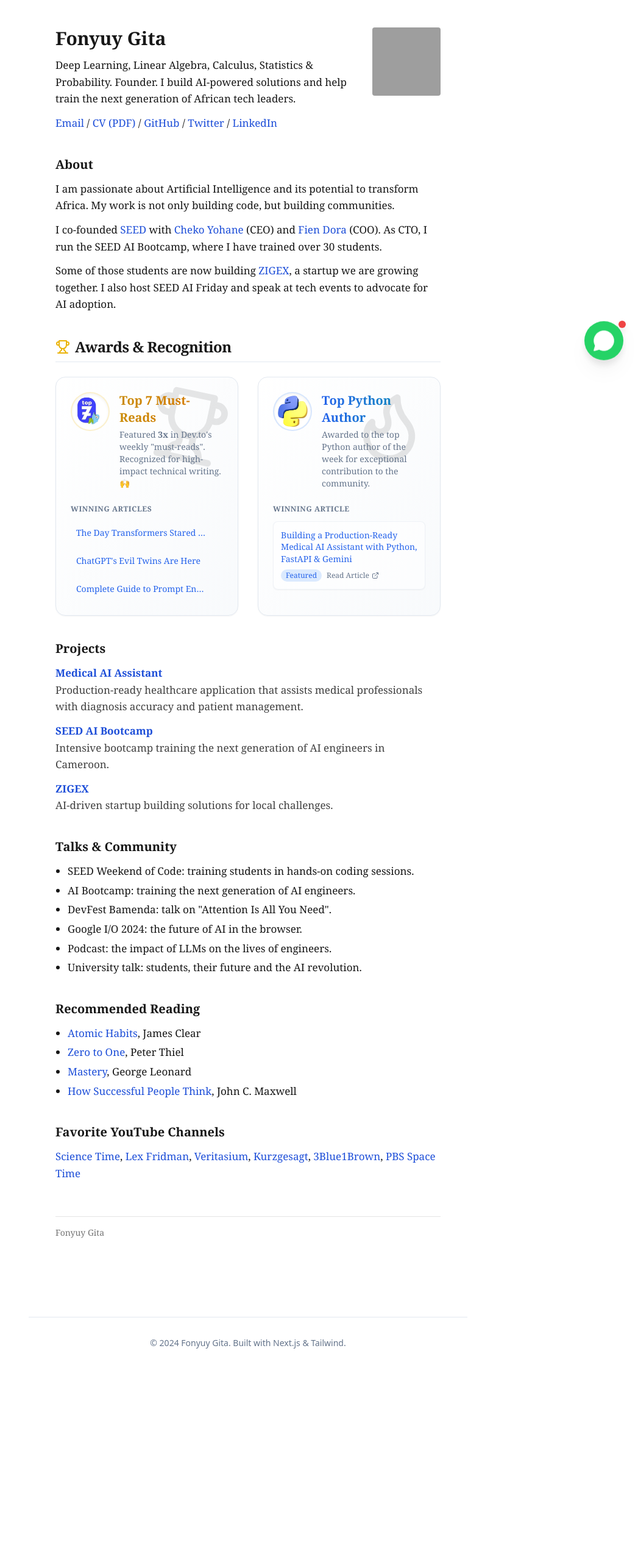
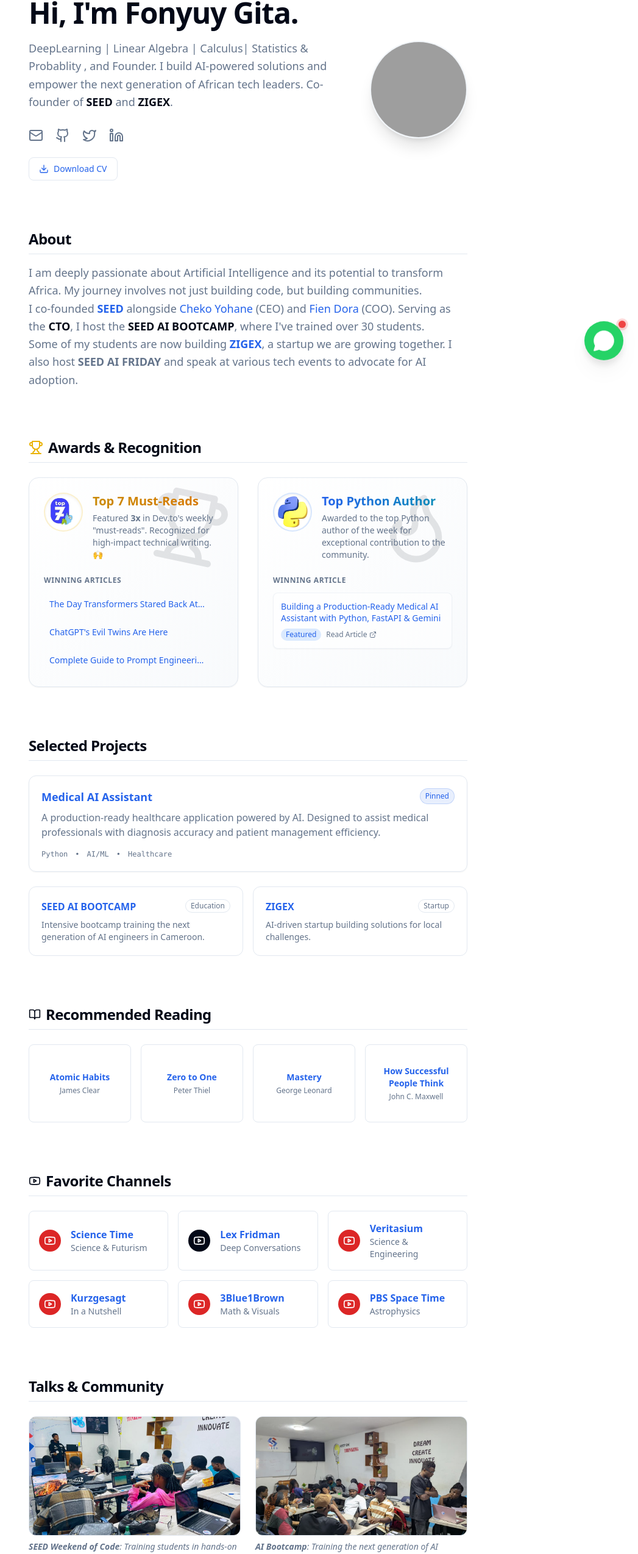
Before and after one commit to Fonyuygita/portfolio-site, a Next.js app: page / in a window 1280 px wide. Shown: the part 182-2731 px from the top of the page at 61% size, without its empty margins (233-1280 px from the left). Before the commit the page ends 2459 px from the top, so only its background shows below. Built offline with nearby package versions, Linux system fonts and the light colour scheme; no server answers; grey boxes are pictures that could not be loaded.

Commit message:
Update page.tsx

```diff
--- a/src/app/page.tsx
+++ b/src/app/page.tsx
@@ -1,93 +1,57 @@
 import Image from 'next/image'
+import Link from 'next/link'
 import DevToBlog from '@/components/DevToBlog'
 import Awards from '@/components/Awards'
-
-const CV_URL =
-  'https://drive.google.com/file/d/1oI33mhHvQzT3HxVoLNhgDfGMlVlywE81/view?usp=sharing'
-
-const link = 'text-blue-700 hover:underline'
-
-const projects = [
-  {
-    name: 'Medical AI Assistant',
-    href: 'https://github.com/iws3/Medical-AI-Assistant---Production-Ready-Healthcare-Application',
-    desc: 'Production-ready healthcare application that assists medical professionals with diagnosis accuracy and patient management.',
-  },
-  {
-    name: 'SEED AI Bootcamp',
-    href: 'https://innovatewithseed.com',
-    desc: 'Intensive bootcamp training the next generation of AI engineers in Cameroon.',
-  },
-  {
-    name: 'ZIGEX',
-    href: 'https://zigexconnect.com',
-    desc: 'AI-driven startup building solutions for local challenges.',
-  },
-]
-
-const talks = [
-  'SEED Weekend of Code: training students in hands-on coding sessions.',
-  'AI Bootcamp: training the next generation of AI engineers.',
-  'DevFest Bamenda: talk on "Attention Is All You Need".',
-  'Google I/O 2024: the future of AI in the browser.',
-  'Podcast: the impact of LLMs on the lives of engineers.',
-  'University talk: students, their future and the AI revolution.',
-]
-
-const books = [
-  { title: 'Atomic Habits', author: 'James Clear', href: 'https://jamesclear.com/atomic-habits' },
-  { title: 'Zero to One', author: 'Peter Thiel', href: 'https://en.wikipedia.org/wiki/Zero_to_One' },
-  { title: 'Mastery', author: 'George Leonard', href: 'https://www.goodreads.com/book/show/7205.Mastery' },
-  {
-    title: 'How Successful People Think',
-    author: 'John C. Maxwell',
-    href: 'https://www.goodreads.com/book/show/497745.How_Successful_People_Think',
-  },
-]
-
-const channels = [
-  { name: 'Science Time', href: 'https://www.youtube.com/@ScienceTime' },
-  { name: 'Lex Fridman', href: 'https://www.youtube.com/@lexfridman' },
-  { name: 'Veritasium', href: 'https://www.youtube.com/@veritasium' },
-  { name: 'Kurzgesagt', href: 'https://www.youtube.com/@kurzgesagt' },
-  { name: '3Blue1Brown', href: 'https://www.youtube.com/@3blue1brown' },
-  { name: 'PBS Space Time', href: 'https://www.youtube.com/@pbsspacetime' },
-]
-
-function Section({ title, children }: { title: string; children: React.ReactNode }) {
-  return (
-    <section className="mt-10">
-      <h2 className="text-xl font-bold mb-3">{title}</h2>
-      {children}
-    </section>
-  )
-}
+import { Mail, Github, Twitter, Linkedin, ExternalLink, Youtube, BookOpen, Quote, Download } from 'lucide-react'
 
 export default function Home() {
   return (
-    <div className="bg-white text-neutral-900 font-serif text-[17px] leading-relaxed">
-      <div className="max-w-2xl mx-auto px-5 py-12">
-        {/* Header */}
-        <header className="flex items-start justify-between gap-6">
-          <div>
-            <h1 className="text-3xl font-bold">Fonyuy Gita</h1>
-            <p className="mt-3">
-              Deep Learning, Linear Algebra, Calculus, Statistics &amp; Probability. Founder.
-              I build AI-powered solutions and help train the next generation of African tech leaders.
+    <div className="space-y-20 animate-in fade-in duration-700 pb-10">
+
+
+
+
+      {/* Hero Section */}
+      <section className="flex flex-col-reverse md:flex-row gap-8 items-start md:items-center">
+        <div className="flex-1 space-y-5">
+          <h1 className="text-3xl md:text-5xl font-bold tracking-tight">
+            Hi, I&apos;m Fonyuy Gita.
+          </h1>
+          <p className="text-lg text-muted-foreground leading-relaxed">
+            DeepLearning | Linear Algebra | Calculus| Statistics & Probablity , and Founder. I build AI-powered solutions and empower the next generation of African tech leaders.
+            Co-founder of <span className="font-semibold text-foreground">SEED</span> and <span className="font-semibold text-foreground">ZIGEX</span>.
           </p>
-            <p className="mt-3">
-              <a href="mailto:fonyuygita@gmail.com" className={link}>Email</a>
-              {' / '}
-              <a href={CV_URL} target="_blank" rel="noopener noreferrer" className={link}>CV (PDF)</a>
-              {' / '}
-              <a href="https://github.com/iws3" target="_blank" rel="noopener noreferrer" className={link}>GitHub</a>
-              {' / '}
-              <a href="https://twitter.com/fonyuygita" target="_blank" rel="noopener noreferrer" className={link}>Twitter</a>
-              {' / '}
-              <a href="https://linkedin.com/in/fonyuygita" target="_blank" rel="noopener noreferrer" className={link}>LinkedIn</a>
-            </p>
+          <div className="flex gap-5 pt-2">
+            <Link href="mailto:fonyuygita@gmail.com" className="text-muted-foreground hover:text-foreground transition-colors transform hover:scale-110 duration-200">
+              <Mail className="h-6 w-6" />
+              <span className="sr-only">Email</span>
+            </Link>
+            <Link href="https://github.com/iws3" target="_blank" className="text-muted-foreground hover:text-foreground transition-colors transform hover:scale-110 duration-200">
+              <Github className="h-6 w-6" />
+              <span className="sr-only">GitHub</span>
+            </Link>
+            <Link href="https://twitter.com/fonyuygita" target="_blank" className="text-muted-foreground hover:text-foreground transition-colors transform hover:scale-110 duration-200">
+              <Twitter className="h-6 w-6" />
+              <span className="sr-only">Twitter</span>
+            </Link>
+             <Link href="https://linkedin.com/in/fonyuygita" target="_blank" className="text-muted-foreground hover:text-foreground transition-colors transform hover:scale-110 duration-200">
+              <Linkedin className="h-6 w-6" />
+              <span className="sr-only">LinkedIn</span>
+            </Link>
           </div>
-          <div className="relative w-28 h-28 shrink-0 overflow-hidden rounded-sm">
+          <div className="pt-1">
+            <a
+              href="https://drive.google.com/file/d/1oI33mhHvQzT3HxVoLNhgDfGMlVlywE81/view?usp=sharing"
+              target="_blank"
+              rel="noopener noreferrer"
+              className="inline-flex items-center gap-2 border border-border px-4 py-2 rounded-lg text-sm font-medium hover:bg-muted/40 hover:border-foreground/30 transition-colors"
+            >
+              <Download className="h-4 w-4" />
+              Download CV
+            </a>
+          </div>
+        </div>
+        <div className="w-28 h-28 md:w-40 md:h-40 relative rounded-full overflow-hidden border-2 border-muted shrink-0 shadow-xl">
           <Image
             src="https://i.ibb.co/7xZRkRVH/Chat-GPT-Image-Mar-27-2026-07-50-13-AM.jpg"
             alt="Fonyuy Gita"
@@ -96,90 +60,231 @@
             priority
           />
         </div>
-        </header>
+      </section>
 
-        {/* About */}
-        <Section title="About">
+      {/* About Section */}
+      <section className="space-y-4">
+        <h2 className="text-2xl font-semibold tracking-tight border-b border-border pb-2">About</h2>
+        <div className="prose dark:prose-invert text-muted-foreground leading-relaxed max-w-none text-lg">
           <p>
-            I am passionate about Artificial Intelligence and its potential to transform Africa.
-            My work is not only building code, but building communities.
+            I am deeply passionate about Artificial Intelligence and its potential to transform Africa.
+            My journey involves not just building code, but building communities.
           </p>
-          <p className="mt-3">
-            I co-founded <a href="https://innovatewithseed.com" target="_blank" rel="noopener noreferrer" className={link}>SEED</a>{' '}
-            with <a href="https://github.com/yohanes" target="_blank" rel="noopener noreferrer" className={link}>Cheko Yohane</a> (CEO)
-            and <a href="https://github.com/Fien-Dora" target="_blank" rel="noopener noreferrer" className={link}>Fien Dora</a> (COO).
-            As CTO, I run the SEED AI Bootcamp, where I have trained over 30 students.
+          <p>
+            I co-founded <Link href="https://innovatewithseed.com" target="_blank" className="font-semibold">SEED</Link> alongside <Link href="https://github.com/yohanes" target="_blank">Cheko Yohane</Link> (CEO) and <Link href="https://github.com/Fien-Dora" target="_blank">Fien Dora</Link> (COO).
+            Serving as the <span className="font-semibold text-foreground">CTO</span>, I host the <span className="font-semibold text-foreground">SEED AI BOOTCAMP</span>, where I&apos;ve trained over 30 students.
           </p>
-          <p className="mt-3">
-            Some of those students are now building{' '}
-            <a href="https://zigexconnect.com" target="_blank" rel="noopener noreferrer" className={link}>ZIGEX</a>,
-            a startup we are growing together. I also host SEED AI Friday and speak at tech events
-            to advocate for AI adoption.
+          <p>
+            Some of my students are now building <Link href="https://zigexconnect.com" target="_blank" className="font-semibold">ZIGEX</Link>,
+            a startup we are growing together. I also host <strong>SEED AI FRIDAY</strong> and speak at various tech events to advocate for AI adoption.
           </p>
-        </Section>
+        </div>
+      </section>
 
-        {/* Awards */}
-        <div className="mt-10">
+      {/* Awards Section */}
       <Awards />
+
+      {/* Projects Section */}
+      <section className="space-y-6">
+        <h2 className="text-2xl font-semibold tracking-tight border-b border-border pb-2">Selected Projects</h2>
+        <div className="grid grid-cols-1 gap-6">
+
+          <Link href="https://github.com/iws3/Medical-AI-Assistant---Production-Ready-Healthcare-Application" target="_blank" className="group block">
+            <div className="border border-border p-5 rounded-xl hover:bg-muted/40 transition-all hover:border-primary/50 shadow-sm hover:shadow-md">
+              <div className="flex justify-between items-start mb-2">
+                <h3 className="font-semibold text-lg group-hover:text-primary transition-colors flex items-center gap-2">
+                  Medical AI Assistant <ExternalLink className="h-4 w-4 opacity-0 group-hover:opacity-100 transition-opacity" />
+                </h3>
+                <span className="text-xs bg-primary/10 text-primary border border-primary/20 px-2 py-1 rounded-full font-medium">Pinned</span>
+              </div>
+              <p className="text-muted-foreground mb-4">
+                A production-ready healthcare application powered by AI. Designed to assist medical professionals with diagnosis accuracy and patient management efficiency.
+              </p>
+              <div className="flex gap-3 text-xs text-muted-foreground font-mono">
+                 <span>Python</span>
+                 <span>•</span>
+                 <span>AI/ML</span>
+                 <span>•</span>
+                 <span>Healthcare</span>
+              </div>
+            </div>
+          </Link>
+
+          <div className="grid grid-cols-1 sm:grid-cols-2 gap-4">
+             <Link href="https://innovatewithseed.com" target="_blank" className="group border border-border p-5 rounded-xl hover:bg-muted/40 transition-all hover:border-foreground/20">
+              <div className="flex justify-between items-start mb-2">
+                <h3 className="font-semibold group-hover:underline">SEED AI BOOTCAMP</h3>
+                <span className="text-xs border border-border px-2 py-0.5 rounded-full text-muted-foreground">Education</span>
+              </div>
+              <p className="text-sm text-muted-foreground">
+                Intensive bootcamp training the next generation of AI engineers in Cameroon.
+              </p>
+             </Link>
+
+             <Link href="https://zigexconnect.com" target="_blank" className="group border border-border p-5 rounded-xl hover:bg-muted/40 transition-all hover:border-foreground/20">
+               <div className="flex justify-between items-start mb-2">
+                <h3 className="font-semibold group-hover:underline">ZIGEX</h3>
+                <span className="text-xs border border-border px-2 py-0.5 rounded-full text-muted-foreground">Startup</span>
+              </div>
+              <p className="text-sm text-muted-foreground">
+                AI-driven startup building solutions for local challenges.
+              </p>
+             </Link>
           </div>
 
-        {/* Projects */}
-        <Section title="Projects">
-          <ul className="space-y-3">
-            {projects.map((p) => (
-              <li key={p.name}>
-                <a href={p.href} target="_blank" rel="noopener noreferrer" className={`${link} font-semibold`}>
-                  {p.name}
-                </a>
-                <br />
-                <span className="text-neutral-700">{p.desc}</span>
-              </li>
+        </div>
+      </section>
+
+      {/* Books Section */}
+      <section className="space-y-6">
+        <h2 className="text-2xl font-semibold tracking-tight border-b border-border pb-2 flex items-center gap-2">
+          <BookOpen className="h-5 w-5" /> Recommended Reading
+        </h2>
+        <div className="grid grid-cols-2 md:grid-cols-4 gap-4">
+           {[
+             { title: "Atomic Habits", author: "James Clear", link: "https://jamesclear.com/atomic-habits" },
+             { title: "Zero to One", author: "Peter Thiel", link: "https://en.wikipedia.org/wiki/Zero_to_One" },
+             { title: "Mastery", author: "George Leonard", link: "https://www.goodreads.com/book/show/7205.Mastery" },
+             { title: "How Successful People Think", author: "John C. Maxwell", link: "https://www.goodreads.com/book/show/497745.How_Successful_People_Think" }
+           ].map((book) => (
+             <Link key={book.title} href={book.link} target="_blank" className="bg-card border border-border p-4 rounded-lg flex flex-col justify-center text-center hover:border-foreground/30 transition-colors h-32 group">
+                <h3 className="font-semibold text-sm mb-1 group-hover:underline">{book.title}</h3>
+                <p className="text-xs text-muted-foreground">{book.author}</p>
+             </Link>
            ))}
-          </ul>
-        </Section>
+        </div>
+      </section>
 
-        {/* Talks */}
-        <Section title="Talks &amp; Community">
-          <ul className="list-disc pl-5 space-y-1">
-            {talks.map((t) => (
-              <li key={t}>{t}</li>
-            ))}
-          </ul>
-        </Section>
+      {/* YouTube Section */}
+      <section className="space-y-6">
+        <h2 className="text-2xl font-semibold tracking-tight border-b border-border pb-2 flex items-center gap-2">
+          <Youtube className="h-5 w-5" /> Favorite Channels
+        </h2>
+        <div className="grid grid-cols-1 sm:grid-cols-2 md:grid-cols-3 gap-4">
+          <Link href="https://www.youtube.com/@ScienceTime" target="_blank" className="flex items-center gap-4 border border-border p-4 rounded-lg hover:bg-muted/40 transition-colors group">
+            <div className="bg-red-600 p-2 rounded-full text-white">
+              <Youtube className="h-5 w-5" />
+            </div>
+            <div>
+              <h3 className="font-semibold group-hover:underline">Science Time</h3>
+              <p className="text-sm text-muted-foreground">Science & Futurism</p>
+            </div>
+          </Link>
+          <Link href="https://www.youtube.com/@lexfridman" target="_blank" className="flex items-center gap-4 border border-border p-4 rounded-lg hover:bg-muted/40 transition-colors group">
+             <div className="bg-foreground p-2 rounded-full text-background">
+              <Youtube className="h-5 w-5" />
+            </div>
+            <div>
+              <h3 className="font-semibold group-hover:underline">Lex Fridman</h3>
+              <p className="text-sm text-muted-foreground">Deep Conversations</p>
+            </div>
+          </Link>
+          <Link href="https://www.youtube.com/@veritasium" target="_blank" className="flex items-center gap-4 border border-border p-4 rounded-lg hover:bg-muted/40 transition-colors group">
+            <div className="bg-red-600 p-2 rounded-full text-white">
+              <Youtube className="h-5 w-5" />
+            </div>
+            <div>
+              <h3 className="font-semibold group-hover:underline">Veritasium</h3>
+              <p className="text-sm text-muted-foreground">Science & Engineering</p>
+            </div>
+          </Link>
+          <Link href="https://www.youtube.com/@kurzgesagt" target="_blank" className="flex items-center gap-4 border border-border p-4 rounded-lg hover:bg-muted/40 transition-colors group">
+            <div className="bg-red-600 p-2 rounded-full text-white">
+              <Youtube className="h-5 w-5" />
+            </div>
+            <div>
+              <h3 className="font-semibold group-hover:underline">Kurzgesagt</h3>
+              <p className="text-sm text-muted-foreground">In a Nutshell</p>
+            </div>
+          </Link>
+          <Link href="https://www.youtube.com/@3blue1brown" target="_blank" className="flex items-center gap-4 border border-border p-4 rounded-lg hover:bg-muted/40 transition-colors group">
+            <div className="bg-red-600 p-2 rounded-full text-white">
+              <Youtube className="h-5 w-5" />
+            </div>
+            <div>
+              <h3 className="font-semibold group-hover:underline">3Blue1Brown</h3>
+              <p className="text-sm text-muted-foreground">Math & Visuals</p>
+            </div>
+          </Link>
+          <Link href="https://www.youtube.com/@pbsspacetime" target="_blank" className="flex items-center gap-4 border border-border p-4 rounded-lg hover:bg-muted/40 transition-colors group">
+            <div className="bg-red-600 p-2 rounded-full text-white">
+              <Youtube className="h-5 w-5" />
+            </div>
+            <div>
+              <h3 className="font-semibold group-hover:underline">PBS Space Time</h3>
+              <p className="text-sm text-muted-foreground">Astrophysics</p>
+            </div>
+          </Link>
+        </div>
+      </section>
 
-        {/* Blog */}
-        <div className="mt-10">
-          <DevToBlog />
+      {/* Gallery / Talks Section */}
+      <section className="space-y-6">
+        <h2 className="text-2xl font-semibold tracking-tight border-b border-border pb-2">Talks & Community</h2>
+        <div className="grid grid-cols-1 md:grid-cols-2 gap-6">
+
+          <div className="space-y-2 group">
+             <div className="relative aspect-video rounded-xl overflow-hidden border border-border bg-muted">
+               <Image src="/woc.png" alt="SEED Weekend of Code" fill className="object-cover transition-transform group-hover:scale-105" />
+             </div>
+             <p className="text-sm text-muted-foreground italic">
+               <strong>SEED Weekend of Code</strong>: Training students in hands-on coding sessions.
+             </p>
           </div>
 
-        {/* Reading */}
-        <Section title="Recommended Reading">
-          <ul className="list-disc pl-5 space-y-1">
-            {books.map((b) => (
-              <li key={b.title}>
-                <a href={b.href} target="_blank" rel="noopener noreferrer" className={link}>{b.title}</a>
-                , {b.author}
-              </li>
-            ))}
-          </ul>
-        </Section>
+          <div className="space-y-2 group">
+             <div className="relative aspect-video rounded-xl overflow-hidden border border-border bg-muted">
+               <Image src="/bc.png" alt="AI Bootcamp Session" fill className="object-cover transition-transform group-hover:scale-105" />
+             </div>
+             <p className="text-sm text-muted-foreground italic">
+               <strong>AI Bootcamp</strong>: Training the next generation of AI engineers.
+             </p>
+          </div>
 
-        {/* Channels */}
-        <Section title="Favorite YouTube Channels">
-          <p>
-            {channels.map((c, i) => (
-              <span key={c.name}>
-                <a href={c.href} target="_blank" rel="noopener noreferrer" className={link}>{c.name}</a>
-                {i < channels.length - 1 && ', '}
-              </span>
-            ))}
+          <div className="space-y-2 group">
+             <div className="relative aspect-video rounded-xl overflow-hidden border border-border bg-muted">
+               <Image src="/devfest.png" alt="DevFest Bamenda Talk" fill className="object-cover transition-transform group-hover:scale-105" />
+             </div>
+             <p className="text-sm text-muted-foreground italic">
+               Speaking at <strong>DevFest Bamenda</strong> on the powerful paper &quot;Attention is All You Need&quot;.
              </p>
-        </Section>
+          </div>
 
-        <footer className="mt-14 pt-4 border-t border-neutral-200 text-sm text-neutral-500">
-          Fonyuy Gita
-        </footer>
+          <div className="space-y-2 group">
+             <div className="relative aspect-video rounded-xl overflow-hidden border border-border bg-muted">
+               <Image src="/google_io.png" alt="Google IO 2024 Talk" fill className="object-cover transition-transform group-hover:scale-105" />
              </div>
+             <p className="text-sm text-muted-foreground italic">
+               <strong>Google I/O 2024</strong>: Discussing the future of AI in the browser.
+             </p>
+          </div>
+
+          <div className="space-y-2 group">
+             <div className="relative aspect-video rounded-xl overflow-hidden border border-border bg-muted">
+               <Image src="/podcast.png" alt="Podcast Session" fill className="object-cover transition-transform group-hover:scale-105" />
+             </div>
+             <p className="text-sm text-muted-foreground italic">
+               Discussing the potential impact of LLMs in the lives of engineers.
+             </p>
+          </div>
+
+          <div className="space-y-2 group">
+             <div className="relative aspect-video rounded-xl overflow-hidden border border-border bg-muted">
+               <Image src="/ai_talks.png" alt="University Talk" fill className="object-cover transition-transform group-hover:scale-105" />
+             </div>
+             <p className="text-sm text-muted-foreground italic">
+               Talking to university students about their future and the AI revolution.
+             </p>
+          </div>
+
+        </div>
+      </section>
+
+      {/* Blog Section */}
+      <section>
+        <DevToBlog />
+      </section>
+
     </div>
   )
 }
```
Lines whose indentation alone changed are shown as unchanged.
